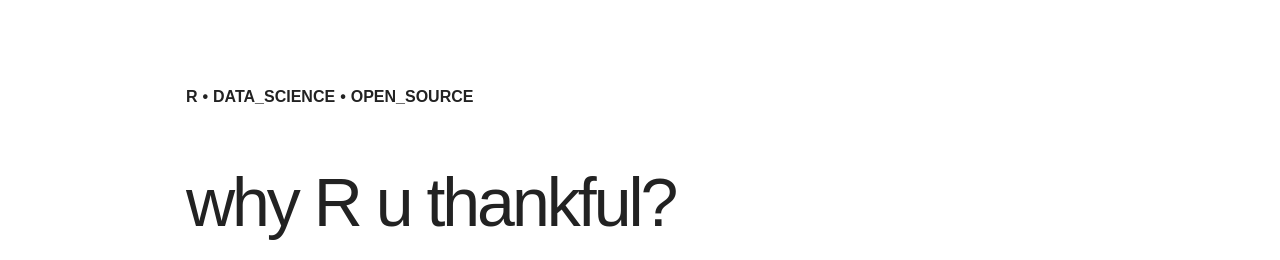
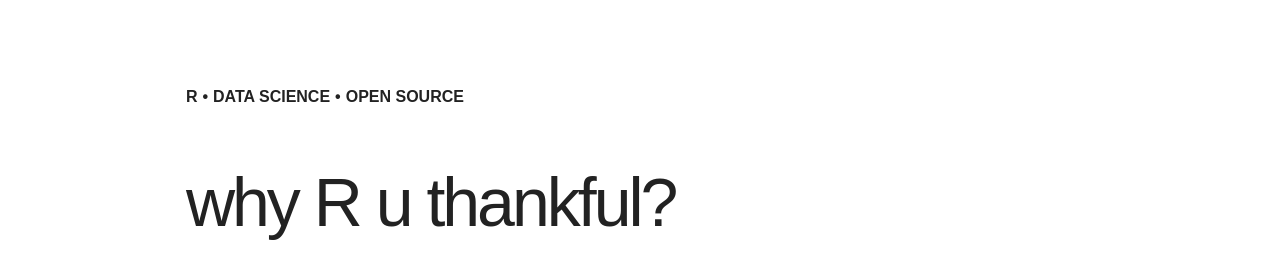
Before and after one commit to data-steve/data-steve.github.io, a Jekyll site: the page built from _posts/blog/2015-11-21-why-R-u-thankful.md, in a window 1280 px wide and 900 px high. Shown: the part 270-530 px from the top of the window. Built offline with Jekyll 4.4.1, drawn with Linux system fonts in a browser that asks for light colours; nearby versions of some CDN libraries.

Commit message:
added tags in

```diff
--- a/_posts/blog/2015-11-21-why-R-u-thankful.md
+++ b/_posts/blog/2015-11-21-why-R-u-thankful.md
@@ -1,7 +1,7 @@
 ---
 layout: post
 title: why R u thankful?
-tags: [R, Data_Science, Open_Source]
+tags: [R, Data Science, Open Source]
 ---
 
 
```
